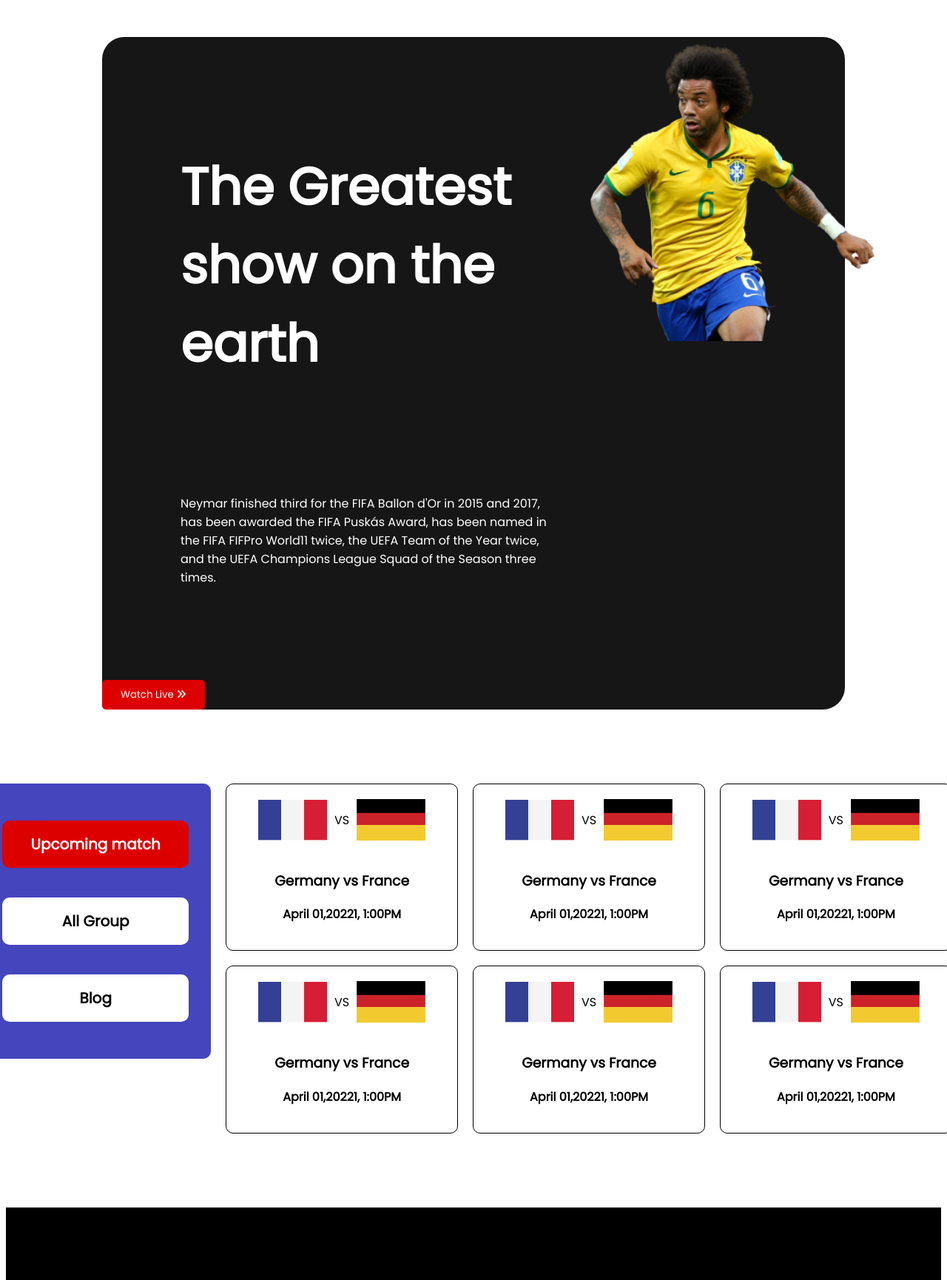
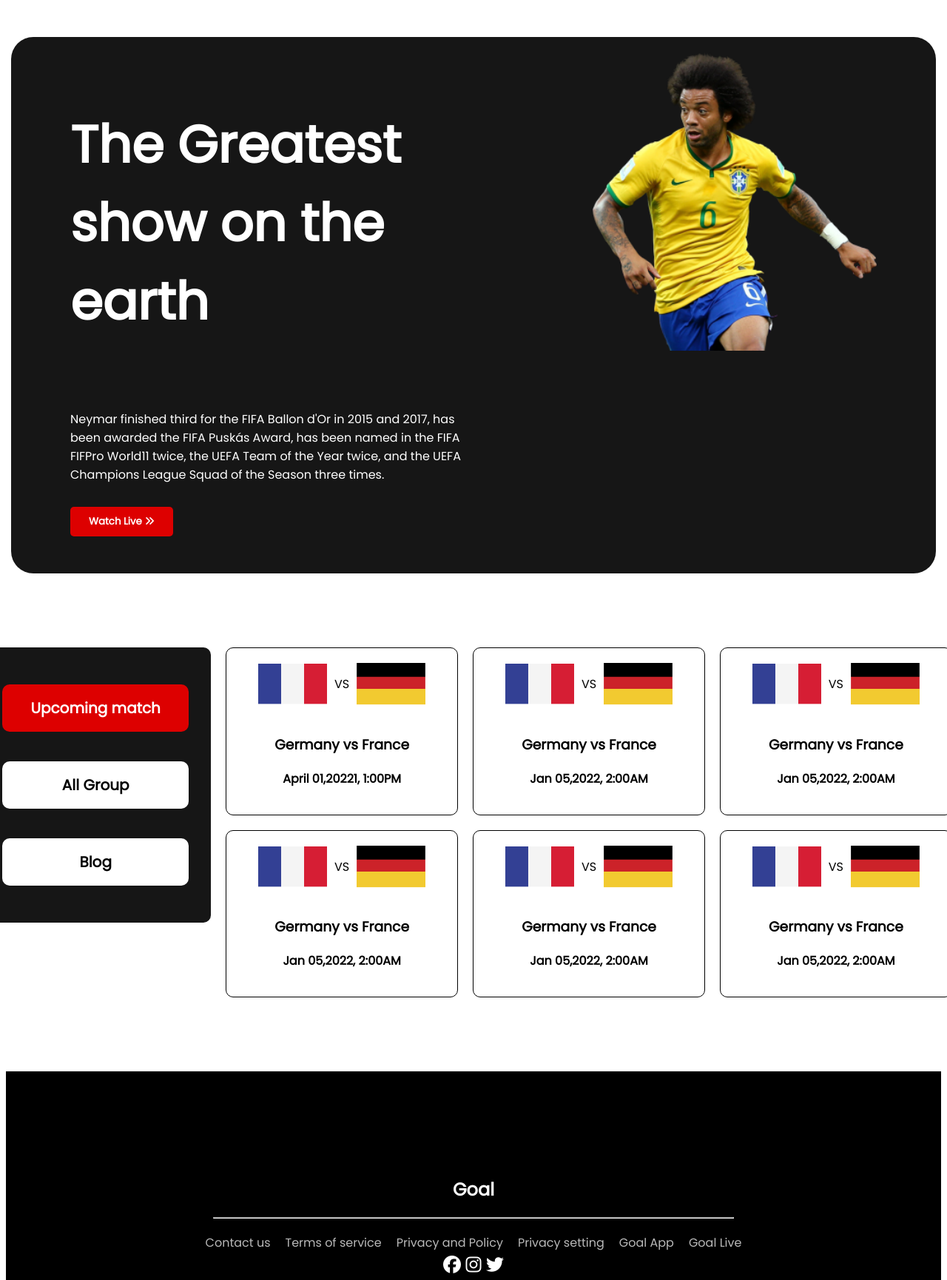
Before and after one commit to sajid28/world-cup-2022, a plain HTML site: page upcoming-match.html in a window 1280 px wide. Shown: the top 1730 px of the page at 74% size. Drawn offline with Linux system fonts and the light colour scheme.

Commit message:
2nd commit

```diff
--- a/styles/style.css
+++ b/styles/style.css
@@ -4,17 +4,23 @@
 
 * {
     font-family: 'Poppins', sans-serif;
+
 }
 
 .container {
-    margin: 50px 130px;
+
+    width: 1250px;
+    margin: 0 auto;
+    margin-top: 50px
 }
 
-/* header part style */
-.header-content {
+/* header style */
+.header-section {
     background-color: #161616;
     display: flex;
     border-radius: 30px;
+    padding-bottom: 50px
+
 
 }
 
@@ -24,23 +30,16 @@
 
 }
 
-.header-article,
-.home-image {
-    padding: 106;
-    margin-top: 111;
-    margin-bottom: 111;
-    margin-left: 106;
+.header-article, .home-image {
+    padding: 0px 80px;
 
 
 }
 
 .contents h1,
 .contents p {
-    color: white;
-    margin-left: 106px;
-    padding-left: 0px;
-    margin-top: 150px;
-    margin-bottom: 111px;
+    color: #ffffff;
+
 }
 
 .header-title {
@@ -52,24 +51,21 @@
     border: none;
     padding: 10px 25px;
     margin-top: 15px;
-    color: white;
+    color: #ffffff;
     border-radius: 5px;
-    transition: all 0.5s ease-in-out;
+    transition: 1s ;
+    font-weight: 700;
 }
 
 .link-button:hover {
-    background-color: #000000;
+    background-color: #0000ff;
 }
 
 .home-image img {
     width: 30vw;
-    transform: translate(40px, 7px);
-    transition: all 0.5s ease-out;
+    padding-top : 20px;
+    margin-bottom: 0;
 }
-
-
-
-
 
 
 main {
@@ -80,7 +76,7 @@ main {
 
 /* menu bar style */
 .menu-bar {
-    background-color: rgb(69, 69, 189);
+    background-color: #161616;
     padding: 30px;
     border-radius: 10px;
     height: 312px;
@@ -148,7 +144,7 @@ main {
     padding: 0 10px;
 }
 
-.transfer-btn {
+.transfer-button {
     display: block;
     padding: 4px 16px;
     margin-bottom: 10px;
@@ -261,7 +257,7 @@ hr {
         padding: 2px 10px;
     }
 
-    .header-content {
+    .header-section {
         flex-direction: column;
         padding: 10px 20px;
     }
@@ -273,14 +269,10 @@ hr {
 
     .home-image img {
         width: 60vw;
-        transform: translate(40px, 18px);
         margin-top: 20px;
     }
 
-    .header-content:hover>.home-image>img {
-        width: 65vw;
-        transform: translate(10px, 20px);
-    }
+
 
     main {
         flex-direction: column;
--- a/upcoming-match.html
+++ b/upcoming-match.html
@@ -14,9 +14,9 @@
 
 <body>
     <section class="container">
-        <!-- header part starts here -->
+        <!-- header starts  -->
         <header>
-            <section class="header-content">
+            <section class="header-section">
                 <article class="header-article">
                     <div class="contents">
                         <h1 class="header-title"> The Greatest show on the earth</h1>
@@ -33,7 +33,6 @@
         </header>
 
 
-        <!-- main part starts here  -->
         <main>
             <section class="menu-bar">
                 <div class="menu">
@@ -62,7 +61,7 @@
                     </div>
                     <div class="details">
                         <h1>Germany vs France</h1>
-                        <p>April 01,20221, 1:00PM</p>
+                        <p>Jan 05,2022, 2:00AM</p>
                     </div>
                 </div>
                 <div class="blog">
@@ -73,7 +72,7 @@
                     </div>
                     <div class="details">
                         <h1>Germany vs France</h1>
-                        <p>April 01,20221, 1:00PM</p>
+                        <p>Jan 05,2022, 2:00AM</p>
                     </div>
                 </div>
                 <div class="blog">
@@ -84,7 +83,7 @@
                     </div>
                     <div class="details">
                         <h1>Germany vs France</h1>
-                        <p>April 01,20221, 1:00PM</p>
+                        <p>Jan 05,2022, 2:00AM</p>
                     </div>
                 </div>
                 <div class="blog">
@@ -95,7 +94,7 @@
                     </div>
                     <div class="details">
                         <h1>Germany vs France</h1>
-                        <p>April 01,20221, 1:00PM</p>
+                        <p>Jan 05,2022, 2:00AM</p>
                     </div>
                 </div>
                 <div class="blog">
@@ -106,7 +105,7 @@
                     </div>
                     <div class="details">
                         <h1>Germany vs France</h1>
-                        <p>April 01,20221, 1:00PM</p>
+                        <p>Jan 05,2022, 2:00AM</p>
                     </div>
                 </div>
 
@@ -134,11 +133,9 @@
                     <p>Goal Live</p>
                 </div>
                 <div class="social-icons">
-                    <a href="https://www.facebook.com/fifa" target="_blank"><i class="fa-brands fa-facebook"></i></a>
-                    <a href="https://www.instagram.com/easportsfifa/" target="_blank"><i
-                            class="fa-brands fa-instagram"></i></a>
-                    <a href="https://twitter.com/FIFAcom?ref_src=twsrc%5Egoogle%7Ctwcamp%5Eserp%7Ctwgr%5Eauthor"
-                        target="_blank"><i class="fa-brands fa-twitter"></i></a>
+                    <a href="" ><i class="fa-brands fa-facebook"></i></a>
+                    <a href=""><i class="fa-brands fa-instagram"></i></a>
+                    <a href=""><i class="fa-brands fa-twitter"></i></a>
                 </div>
             </div>
         </section>
```
Also changed, not shown: index.html (+23 -17 lines).
